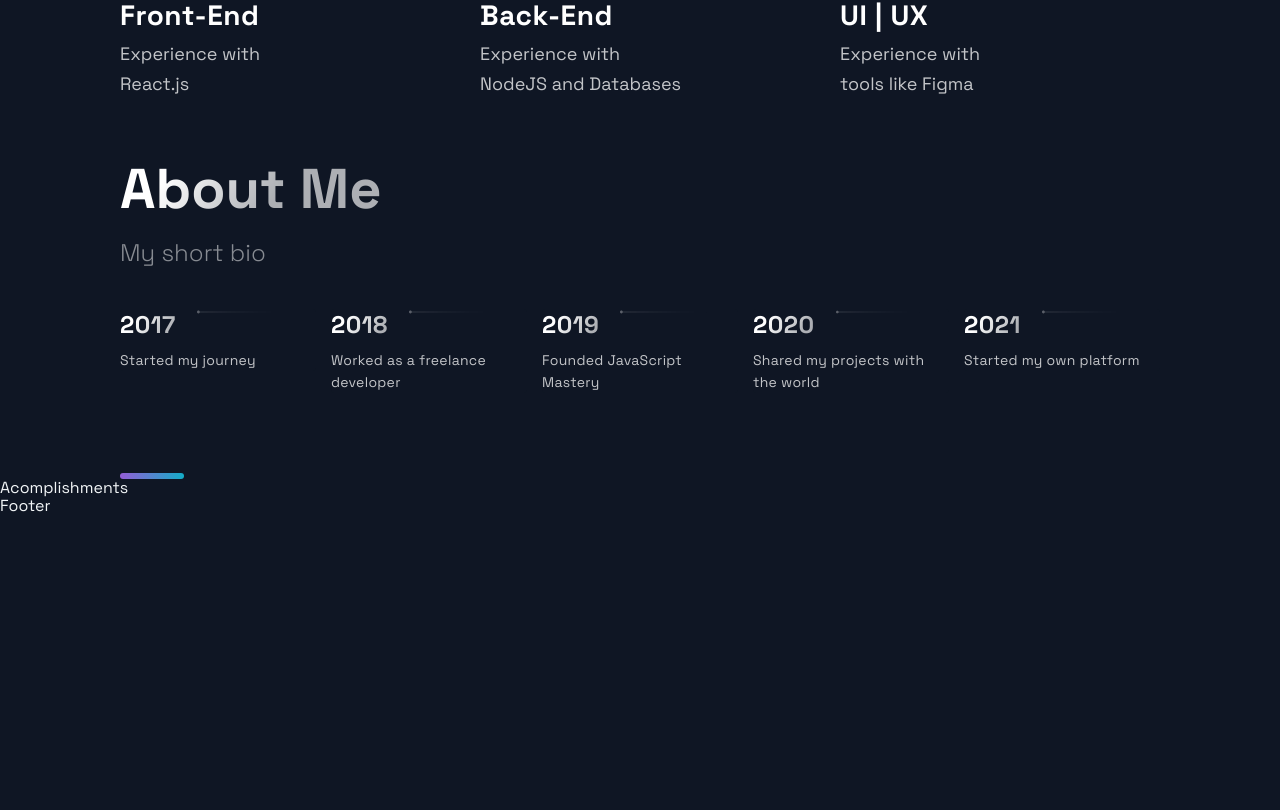
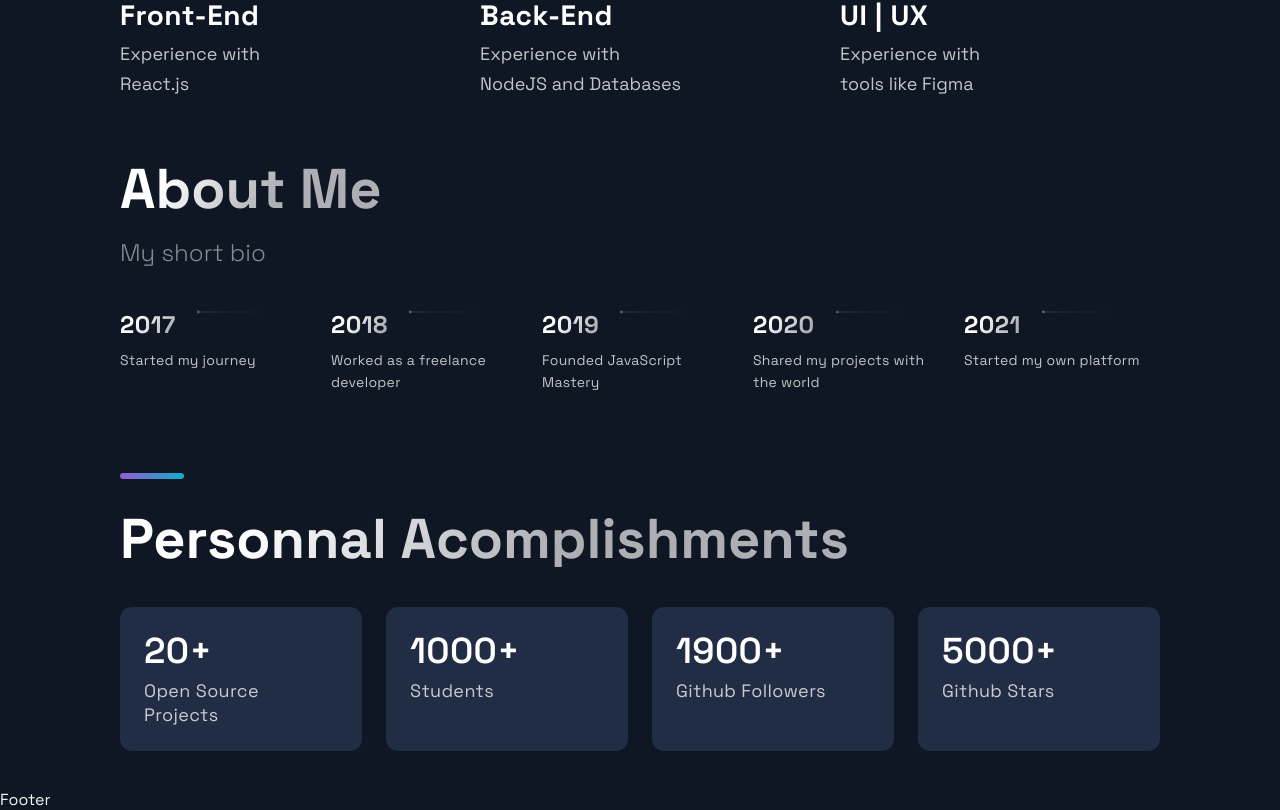
Before and after one commit to wildapt01/portfolio_website-STARTER, a Next.js app: page / in a window 1280 px wide. Shown: the part 2588-3398 px from the top of the page. Before the commit the page ends 3104 px from the top, so only its background shows below. Built offline with nearby package versions, Linux system fonts and the light colour scheme.

Commit message:
add Accomplishments section

```diff
--- a/src/components/Acomplishments/Acomplishments.js
+++ b/src/components/Acomplishments/Acomplishments.js
@@ -1,19 +1,25 @@
-import React from 'react';
+import React from "react";
 
-import { Section, SectionDivider, SectionTitle } from '../../styles/GlobalComponents';
-import { Box, Boxes, BoxNum, BoxText } from './AcomplishmentsStyles';
-
-const data = [
-  { number: 20, text: 'Open Source Projects'},
-  { number: 1000, text: 'Students', },
-  { number: 1900, text: 'Github Followers', },
-  { number: 5000, text: 'Github Stars', }
-];
+import {
+  Section,
+  SectionDivider,
+  SectionTitle
+} from "../../styles/GlobalComponents";
+import { Box, Boxes, BoxNum, BoxText } from "./AcomplishmentsStyles";
+import { data } from "../../constants/constants";
 
 const Acomplishments = () => (
-  <div>
-    Acomplishments
-  </div>
+  <Section>
+    <SectionTitle>Personnal Acomplishments</SectionTitle>
+    <Boxes>
+      {data.map((card, indx) => (
+        <Box key={indx}>
+          <BoxNum>{card.number}+</BoxNum>
+          <BoxText>{card.text}</BoxText>
+        </Box>
+      ))}
+    </Boxes>
+  </Section>
 );
 
 export default Acomplishments;
--- a/src/constants/constants.js
+++ b/src/constants/constants.js
@@ -1,46 +1,57 @@
 export const projects = [
   {
-    title: 'MERN Memories',
-    description: "Using React, Node.js, Express & MongoDB you'll learn how to build a Full Stack MERN Application - from start to finish. The App is called Memories and it is a simple social media app that allows users to post interesting events that happened in their lives.",
-      image: '/images/1.png',
-      tags: ['Mongo', 'Express', 'React', 'Node'],
-    source: 'https://google.com',
-    visit: 'https://google.com',
-    id: 0,
+    title: "MERN Memories",
+    description:
+      "Using React, Node.js, Express & MongoDB you'll learn how to build a Full Stack MERN Application - from start to finish. The App is called Memories and it is a simple social media app that allows users to post interesting events that happened in their lives.",
+    image: "/images/1.png",
+    tags: ["Mongo", "Express", "React", "Node"],
+    source: "https://google.com",
+    visit: "https://google.com",
+    id: 0
   },
   {
-    title: 'E-Commerce',
-    description:"While building it you're going to learn many advanced React & JavaScript topics, as well as how to use Stripe for card transactions. On top of that, at the end of the video, you will have this unique and complex webshop app that you will be able to add to your portfolio. And trust me, e-commerce applications are impressive.",
-    image: '/images/2.png',
-    tags: ['React', 'JavaScript'],
-    source: 'https://google.com',
-    visit: 'https://google.com',
-    id: 1,
+    title: "E-Commerce",
+    description:
+      "While building it you're going to learn many advanced React & JavaScript topics, as well as how to use Stripe for card transactions. On top of that, at the end of the video, you will have this unique and complex webshop app that you will be able to add to your portfolio. And trust me, e-commerce applications are impressive.",
+    image: "/images/2.png",
+    tags: ["React", "JavaScript"],
+    source: "https://google.com",
+    visit: "https://google.com",
+    id: 1
   },
   {
-    title: 'WebRTC App',
-    description: "This is a code repository for the corresponding YouTube video. In this tutorial, we're going to build and deploy a React Video Chat Application using WebRTC.",
-      image: '/images/3.jpg',
-      tags: ['React', 'WebRTC'],
-    source: 'https://google.com',
-    visit: 'https://google.com',
-    id: 2,
+    title: "WebRTC App",
+    description:
+      "This is a code repository for the corresponding YouTube video. In this tutorial, we're going to build and deploy a React Video Chat Application using WebRTC.",
+    image: "/images/3.jpg",
+    tags: ["React", "WebRTC"],
+    source: "https://google.com",
+    visit: "https://google.com",
+    id: 2
   },
   {
-    title: 'Unichat',
-    description: "This is a code repository for the corresponding video tutorial. In this video, we will create a full Realtime Chat Application",
-    image: '/images/4.jpg',
-    tags: ['React', 'ChatEngine', 'Firebase'],
-    source: 'https://google.com',
-    visit: 'https://google.com',
-    id: 3,
-  },
+    title: "Unichat",
+    description:
+      "This is a code repository for the corresponding video tutorial. In this video, we will create a full Realtime Chat Application",
+    image: "/images/4.jpg",
+    tags: ["React", "ChatEngine", "Firebase"],
+    source: "https://google.com",
+    visit: "https://google.com",
+    id: 3
+  }
 ];
 
 export const TimeLineData = [
-  { year: 2017, text: 'Started my journey', },
-  { year: 2018, text: 'Worked as a freelance developer', },
-  { year: 2019, text: 'Founded JavaScript Mastery', },
-  { year: 2020, text: 'Shared my projects with the world', },
-  { year: 2021, text: 'Started my own platform', },
+  { year: 2017, text: "Started my journey" },
+  { year: 2018, text: "Worked as a freelance developer" },
+  { year: 2019, text: "Founded JavaScript Mastery" },
+  { year: 2020, text: "Shared my projects with the world" },
+  { year: 2021, text: "Started my own platform" }
 ];
+
+export const data = [
+  { number: 20, text: "Open Source Projects" },
+  { number: 1000, text: "Students" },
+  { number: 1900, text: "Github Followers" },
+  { number: 5000, text: "Github Stars" }
+];
```
